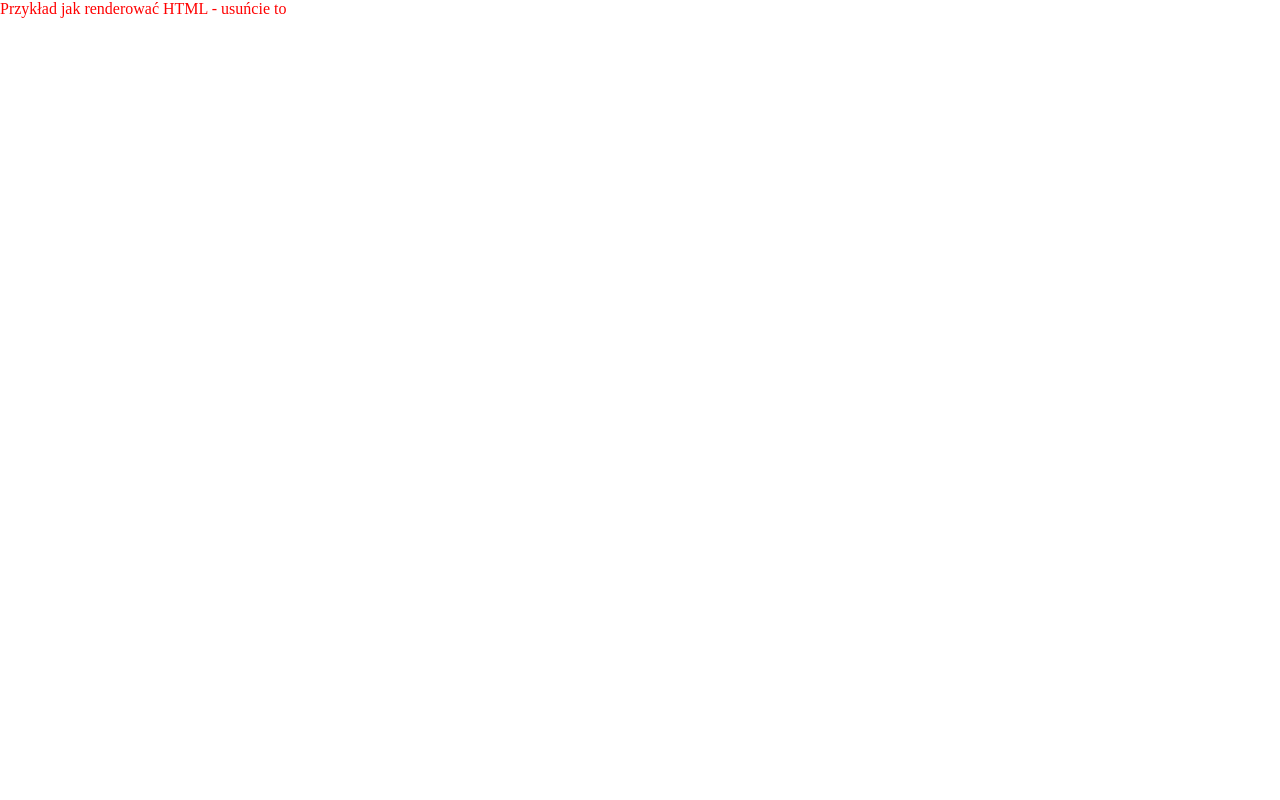
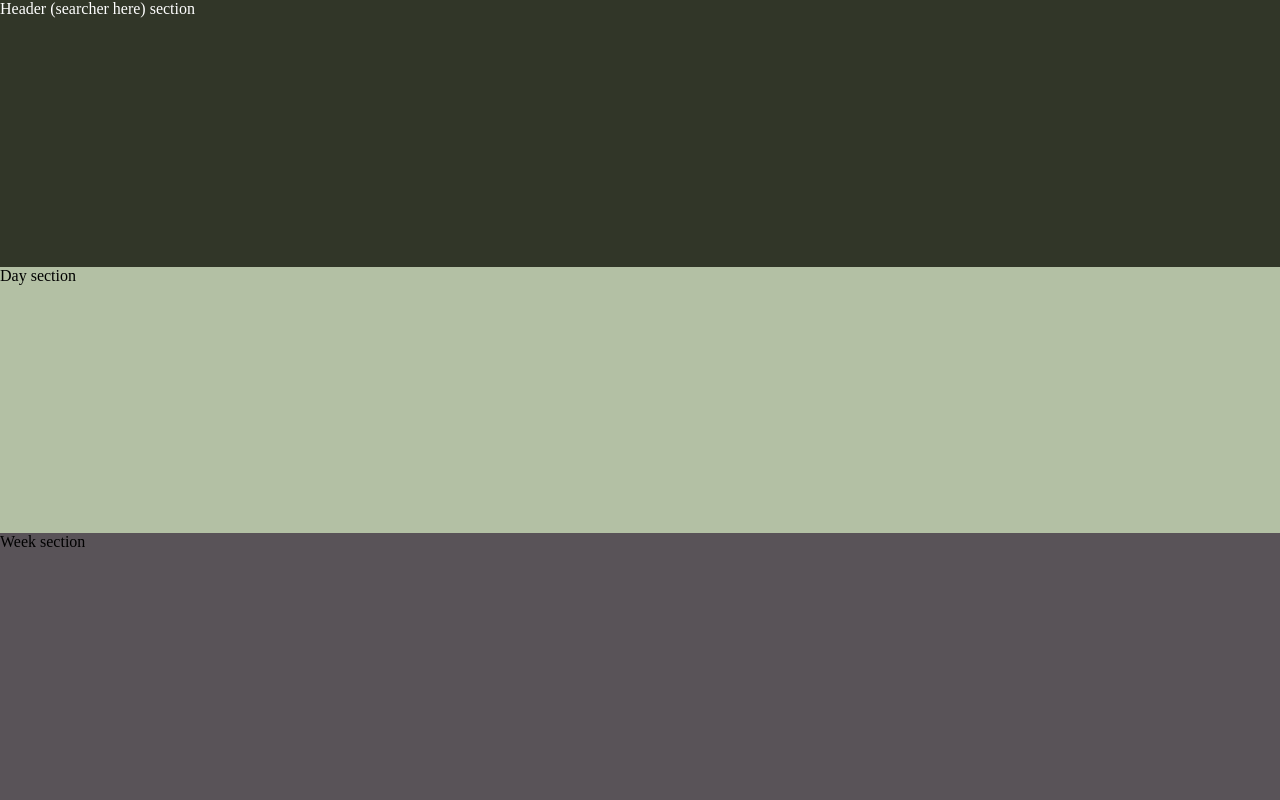
Before and after one commit to muteagony/cc-weatherapp, a website built with webpack: page index.html in a window 1280 px wide. Built offline with nearby package versions, Linux system fonts and the light colour scheme.

Commit message:
feat: adding 3 sections and initalizing positioning

```diff
--- /dev/null
+++ b/src/js/Daysection.js
@@ -0,0 +1,14 @@
+class Daysection {
+    constructor() {
+      this.element = document.createElement("section");
+    }
+
+    render() {
+      document.querySelector("#root").appendChild(this.element);
+      this.element.innerHTML = `
+        <div class="day">Day section</div>
+      `;
+    }
+  }
+
+  export default Daysection;
--- a/src/js/Example.js
+++ b/src/js/Example.js
@@ -5,6 +5,7 @@ class Example {
 
   render() {
     document.querySelector("#root").appendChild(this.element);
+    console.log(2);
     this.element.innerHTML = `
       <div class="example">Przykład jak renderować HTML - usuńcie to</div>
     `;
--- /dev/null
+++ b/src/js/Header.js
@@ -0,0 +1,14 @@
+class Header {
+    constructor() {
+      this.element = document.createElement("section");
+    }
+
+    render() {
+      document.querySelector("#root").appendChild(this.element);
+      this.element.innerHTML = `
+        <div class="header">Header (searcher here) section</div>
+      `;
+    }
+  }
+
+  export default Header;
--- /dev/null
+++ b/src/js/Weeksection.js
@@ -0,0 +1,14 @@
+class Weeksection {
+    constructor() {
+      this.element = document.createElement("section");
+    }
+
+    render() {
+      document.querySelector("#root").appendChild(this.element);
+      this.element.innerHTML = `
+        <div class="week">Week section</div>
+      `;
+    }
+  }
+
+  export default Weeksection;
--- a/src/js/index.js
+++ b/src/js/index.js
@@ -1,9 +1,18 @@
 import "@babel/polyfill";
 import "../scss/styles.scss";
-import Example from "./Example";
+/* import Example from "./Example"; */
+import Daysection from "./Daysection";
+import Weeksection from "./Weeksection";
+import Header from "./Header";
 
-const example = new Example();
+/* const example = new Example(); */
+const daysection = new Daysection();
+const weeksection = new Weeksection();
+const header = new Header();
 
 window.onload = () => {
-  example.render();
+/*   example.render(); */
+  header.render();
+  daysection.render();
+  weeksection.render();
 };
--- /dev/null
+++ b/src/scss/header.scss
@@ -0,0 +1,4 @@
+.header{
+    background-color: #313628;
+    color: white;
+}
--- /dev/null
+++ b/src/scss/section1.scss
@@ -0,0 +1,3 @@
+.day{
+    background-color: #B3C0A4;
+}
--- /dev/null
+++ b/src/scss/section2.scss
@@ -0,0 +1,3 @@
+.week{
+    background-color: #595358;
+}
--- a/src/scss/styles.scss
+++ b/src/scss/styles.scss
@@ -1,4 +1,7 @@
 @import "example.scss";
+@import "section1.scss";
+@import "section2.scss";
+@import "header.scss";
 
 * {
   margin: 0;
@@ -6,3 +9,24 @@
   box-sizing: border-box;
   scroll-behavior: smooth;
 }
+
+html{
+    height:100%;
+}
+
+body{
+    height:100%;
+}
+
+#root{
+    display: flex;
+    flex-direction: column;
+    height:100%;
+
+    > section{
+        flex: 1;
+        > div {
+            height: 100%;
+        }
+    }
+}
```
Also changed, not shown: package.json (line endings or trailing spaces), 1 other file.
